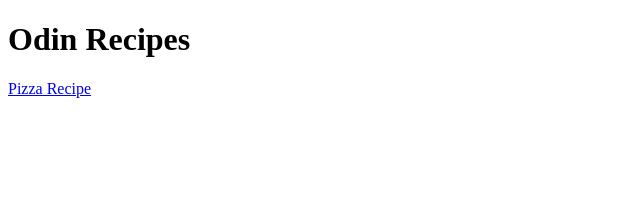
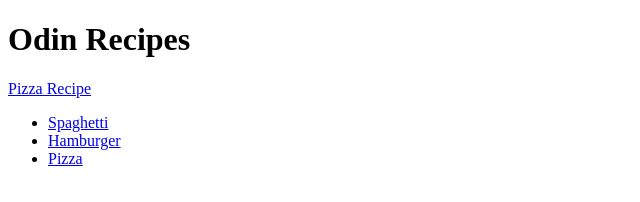
Before and after one commit to kaizen011/odin-recipes, a plain HTML site: page index.html in a window 1280 px wide. Shown: the whole page, without its empty margins (0-640 px from the left). Drawn offline with Linux system fonts and the light colour scheme.

Commit message:
Modified index.html

```diff
--- a/index.html
+++ b/index.html
@@ -9,5 +9,10 @@
 <body>
     <h1>Odin Recipes</h1>
     <a href="recipes/pizza.html">Pizza Recipe</a>
+    <ul>
+        <li><a href="recipes/spaghetti.html">Spaghetti</a></li>
+        <li><a href="recipes/hamburger.html">Hamburger</a></li>
+        <li><a href="recipes/pizza.html">Pizza</a></li>
+      </ul>
 </body>
 </html>
```
